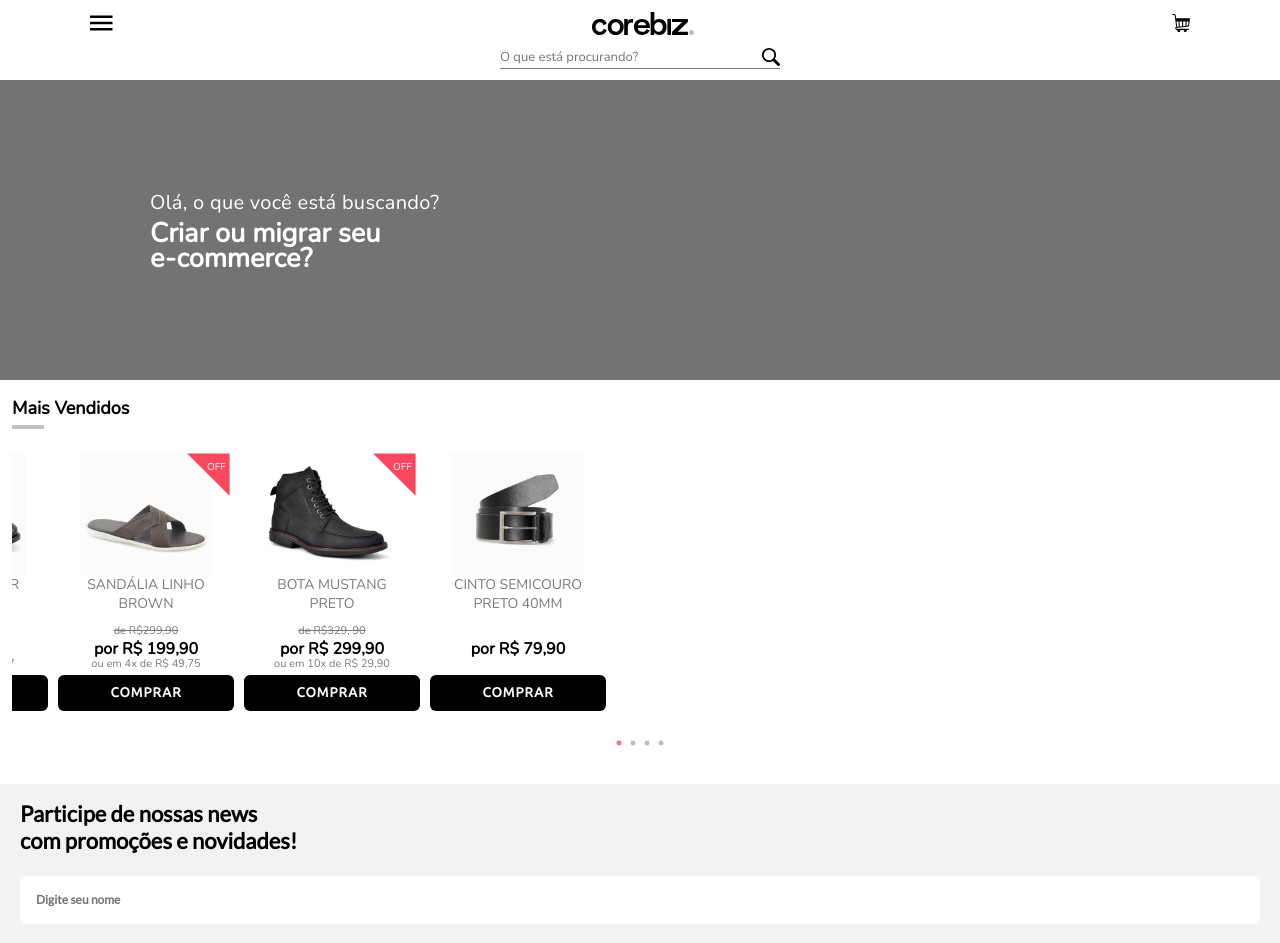
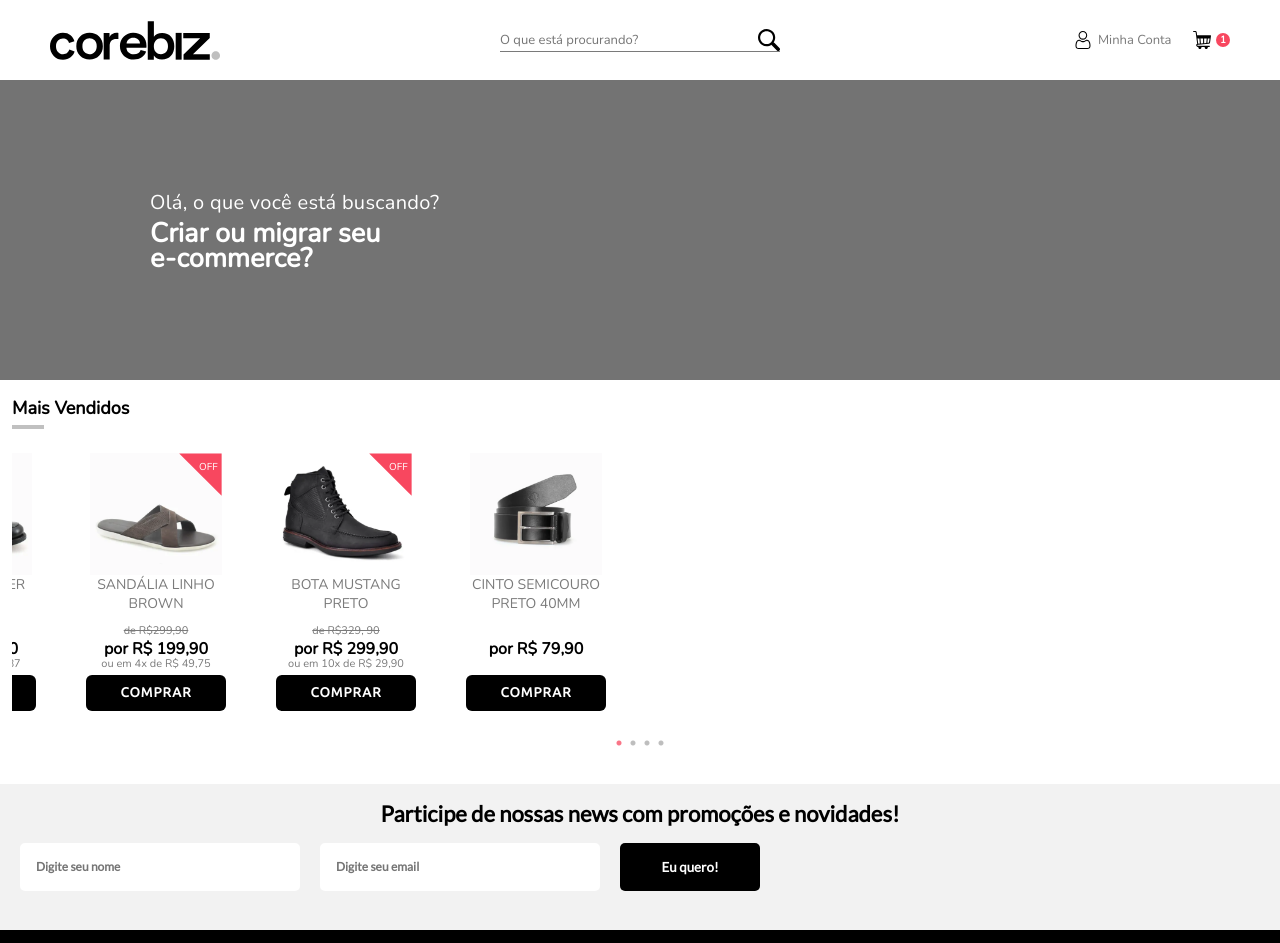
Before and after one commit to laisescorcio/teste-corebiz, a website: page index.html in a window 1280 px wide. Shown: the top 943 px of the page. Drawn offline with nearby package versions, Linux system fonts and the light colour scheme.

Commit message:
Responsive 3

```diff
--- a/index.html
+++ b/index.html
@@ -39,13 +39,19 @@
             src="./assets/site-logo-corebiz-preto-cinza.svg"
             alt="Logo Corebiz"
             />
+          <div class="header-account-common-login">
             <div class="account">
               <img src="./assets/user 1.svg" alt="Ícone Minha Conta" />
               <p>Minha Conta</p>
             </div>
             <div class="cart">
               <img src="./assets/Vector.svg" alt="Ícone Meu Carrinho" />
+              <div class="cart-counter">
+                <p class="cart-counter-number">1</p>
               </div>
+            </div>
+          </div>
+
         </div>
         <div class="search">
           <input type="text" placeholder="O que está procurando?" />
@@ -165,9 +171,7 @@
 
     <section class="newsletter">
       <p>
-        Participe de nossas news
-        <br />
-        com promoções e novidades!
+        Participe de nossas news com promoções e novidades!
       </p>
       <div class="newsletter-register">
         <div class="newsletter-register-input">
--- a/src/scss/style.scss
+++ b/src/scss/style.scss
@@ -30,10 +30,45 @@ body {
           height: 25px;
         }
 
-        .cart {
-          display: flex;
-          align-items: center;
-          cursor: pointer;
+        // Minha Conta e Meu Carrinho
+        &-login {
+          .account {
+            display: none;
+            align-items: center;
+            cursor: pointer;
+
+            p {
+              font-size: 13px;
+              line-height: 18px;
+              margin-left: 6px;
+              width: 74px;
+              height: 18px;
+              color: #7a7a7a;
+            }
+          }
+          .cart {
+            display: flex;
+            align-items: center;
+            cursor: pointer;
+
+            &-counter {
+              border-radius: 50%;
+              width: 14px;
+              background: #f8475f;
+              height: 14px;
+              margin-left: 5px;
+              display: flex;
+              align-items: center;
+              justify-content: center;
+
+              &-number {
+                color: #fff;
+                font-size: 10px;
+                font-family: "Nunito", sans-serif;
+                font-weight: bold;
+              }
+            }
+          }
         }
       }
 
@@ -55,22 +90,6 @@ body {
           &:focus {
             outline: none;
           }
-        }
-      }
-
-      // Minha Conta e Meu Carrinho
-      .account {
-        display: none;
-        align-items: center;
-        cursor: pointer;
-
-        p {
-          font-size: 13px;
-          line-height: 18px;
-          margin-left: 6px;
-          width: 74px;
-          height: 18px;
-          color: #7a7a7a;
         }
       }
     }
@@ -430,7 +449,8 @@ body {
         .slick-list {
           .slick-track {
             .slick-slide {
-              width: 169px !important;
+              width: 140px !important;
+              margin-right: 45px;
             }
           }
         }
@@ -455,7 +475,8 @@ body {
         .slick-list {
           .slick-track {
             .slick-slide {
-              width: 188.5px !important;
+              width: 140px !important;
+              margin-right: 70px;
             }
           }
         }
@@ -475,7 +496,30 @@ body {
   body {
     header {
       .header-account {
-        padding: 0 90px;
+        padding: 0 50px;
+
+        &-common {
+          .hamburguer-menu {
+            display: none;
+          }
+
+          .logo {
+            width: 170px;
+            height: 41px;
+          }
+
+          &-login {
+            display: flex;
+            .account {
+              display: flex;
+              margin-right: 21px;
+            }
+          }
+        }
+
+        .search {
+          position: absolute;
+        }
       }
       .header-banner {
         height: 300px;
@@ -502,7 +546,8 @@ body {
         .slick-list {
           .slick-track {
             .slick-slide {
-              width: 176px !important;
+              width: 140px !important;
+              margin-right: 50px;
             }
           }
         }
@@ -513,11 +558,39 @@ body {
       }
     }
 
+    .newsletter {
+      height: 146px;
+
+      p {
+        display: flex;
+        justify-content: center;
+      }
+
+      &-register {
+        display: flex;
+        margin-top: 16px;
+
+        &-input {
+          display: flex;
+          input {
+            width: 280px;
+            margin-top: 0;
+            margin-right: 20px;
+          }
+        }
+
+        button {
+          width: 140px;
+          margin-top: 0;
+        }
+      }
+    }
+
     footer {
       display: flex;
       flex-direction: row;
       justify-content: center;
-      height: 225px;
+      height: 213px;
       .footer-contact {
         padding: 0 50px;
         button {
@@ -531,7 +604,7 @@ body {
         padding: 0;
 
         &-corebiz {
-          margin-right: 15px;
+          margin-right: 30px;
         }
       }
     }
```
Also changed, not shown: assets/Vectorarrow.svg (added), css/style.css, css/style.min.css. Lines whose indentation alone changed are shown as unchanged.
